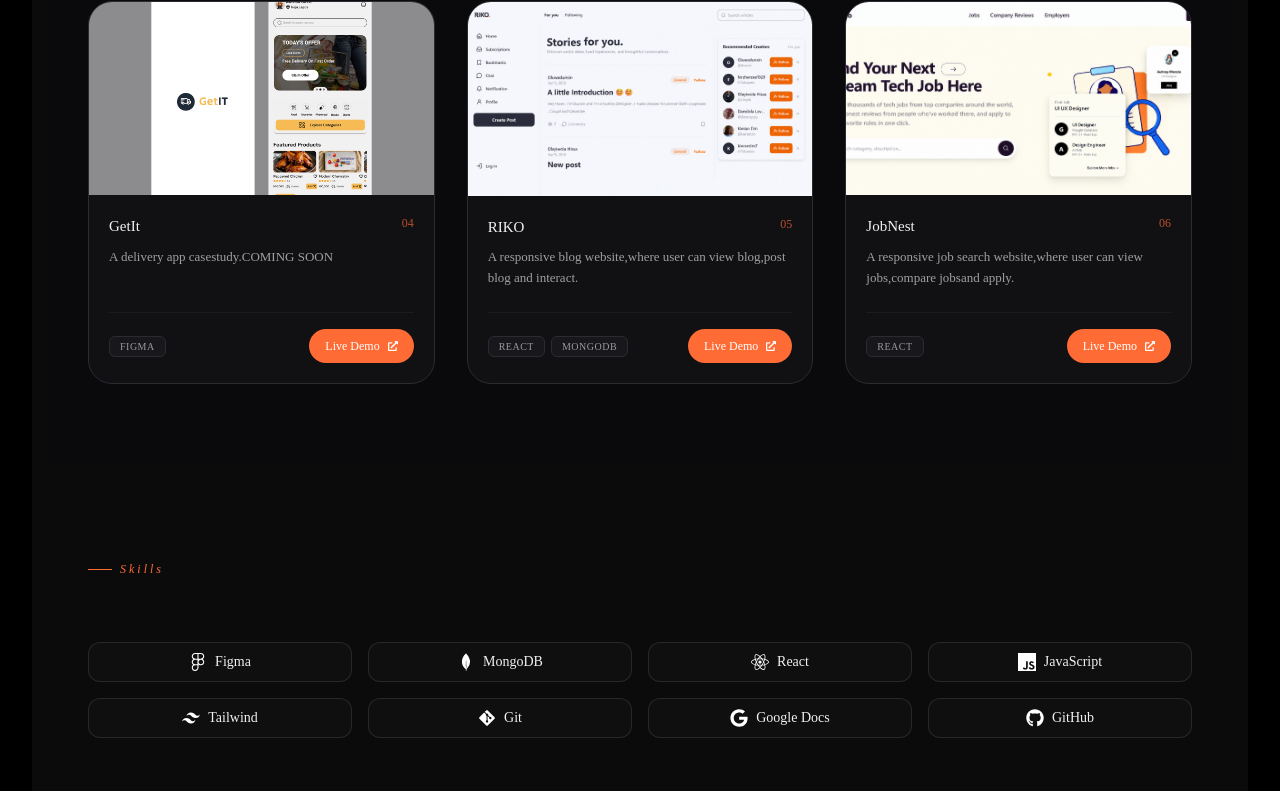
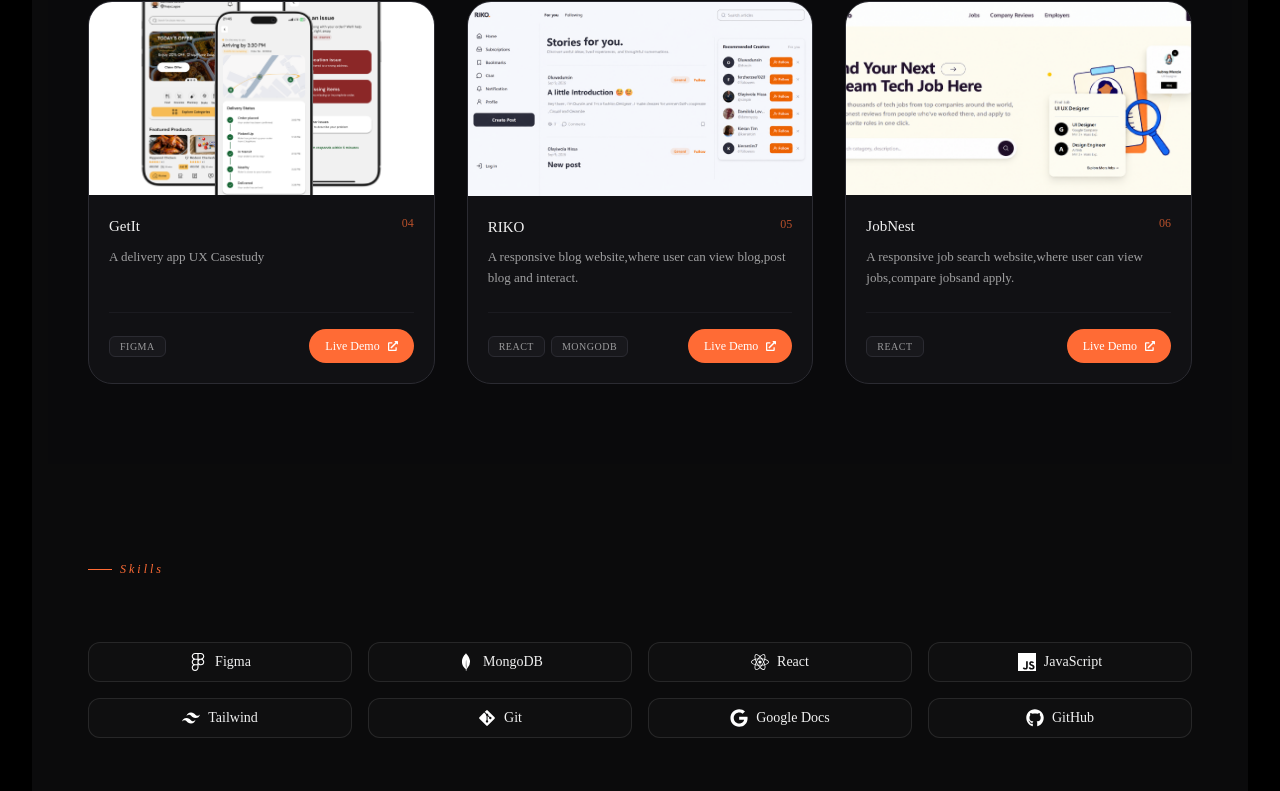
Before and after one commit to Damilola1700/dami-portfolio, a React (Vite) app: page / in a window 1280 px wide. Shown: the part 1931-2722 px from the top of the page. Built offline with nearby package versions, Linux system fonts and the light colour scheme; a web font is replaced by a local one.

Commit message:
portfolio

```diff
--- a/src/components/Project.jsx
+++ b/src/components/Project.jsx
@@ -2,6 +2,7 @@ import image from "../assets/easyklean.png";
 import shopExtra from "../assets/shopExtra.png";
 import eeee from "../assets/eeee.png";
 import dashboard from "../assets/dashboard.png"
+import getit from "../assets/getit.png"
 
 import summary from "../assets/summary.png";
 import landing from "../assets/landing.png";
@@ -50,11 +51,11 @@ function Project() {
       {
       id: 4,
       title: "GetIt",
-      description: "A delivery app casestudy.COMING SOON",
-      image: summary,
+      description: "A delivery app UX Casestudy",
+      image: getit,
       category: "Design",
       technologies: ["Figma"],
-      liveLink: "null",
+      liveLink: "https://www.behance.net/gallery/256526059/GetIt-Delivery-Casestudy",
       githubLink: "null",
     },
 
```
Also changed, not shown: src/assets/getit.png (added).
